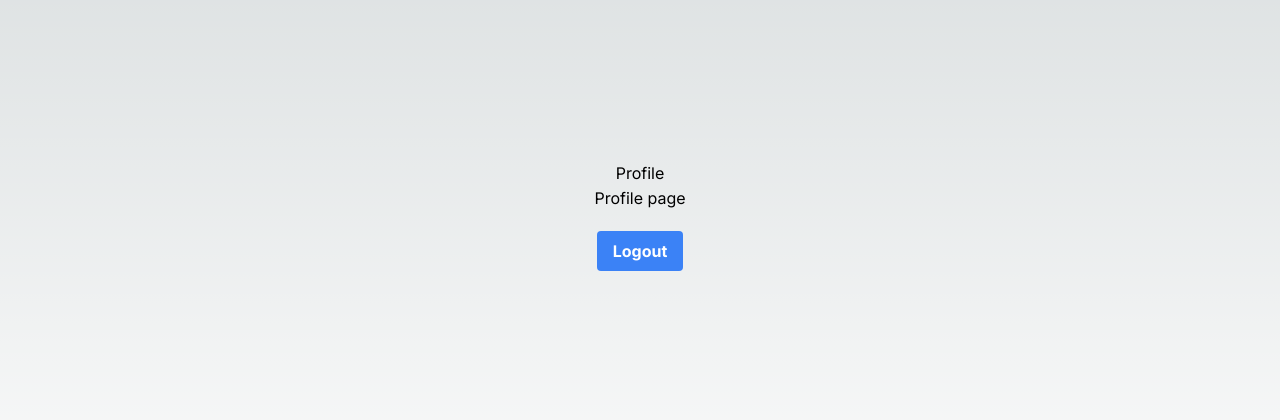
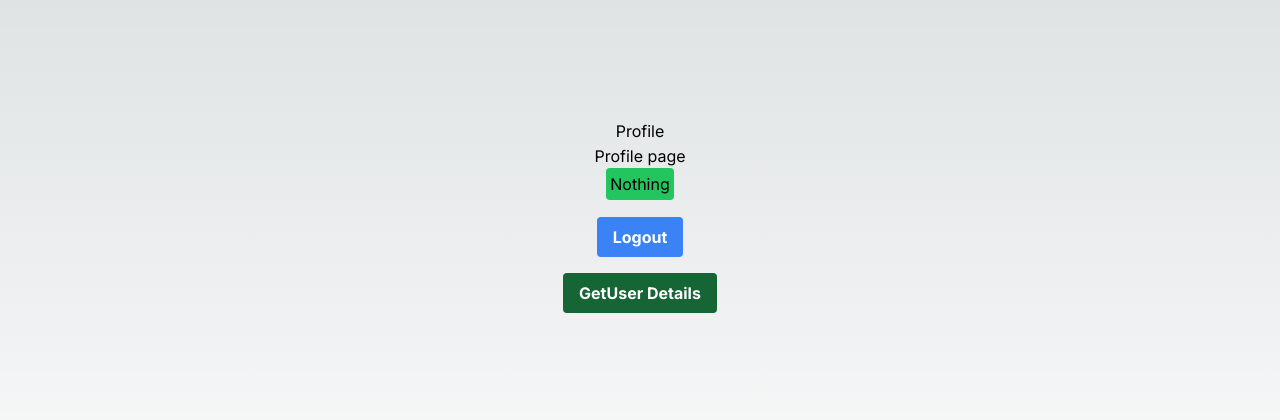
Before and after one commit to michalweclawik/next-ts, a Next.js app: page /profile in a window 1280 px wide. Shown: the part 184-604 px from the top of the page. Built offline with nearby package versions, Linux system fonts and the light colour scheme.

Commit message:
profile page done

```diff
--- a/src/app/profile/page.tsx
+++ b/src/app/profile/page.tsx
@@ -1,22 +1,28 @@
 "use client";
 import axios from "axios";
 import Link from "next/link";
+import React, { useState } from "react";
+import { toast } from "react-hot-toast";
 import { useRouter } from "next/navigation";
 
-import React from "react";
-import { toast } from "react-hot-toast";
-
-const ProfilePage = () => {
-  const route = useRouter();
+export default function ProfilePage() {
+  const router = useRouter();
+  const [data, setData] = useState("nothing");
   const logout = async () => {
     try {
       await axios.get("/api/users/logout");
-      toast.success("Logout succesful");
-      route.push("/login");
+      toast.success("Logout successful");
+      router.push("/login");
     } catch (error: any) {
       console.log(error.message);
       toast.error(error.message);
     }
+  };
+
+  const getUserDetails = async () => {
+    const res = await axios.get("/api/users/me");
+    console.log(res.data);
+    setData(res.data.data._id);
   };
 
   return (
@@ -24,16 +30,27 @@ const ProfilePage = () => {
       <h1>Profile</h1>
       <hr />
       <p>Profile page</p>
+      <h2 className="p-1 rounded bg-green-500">
+        {data === "nothing" ? (
+          "Nothing"
+        ) : (
+          <Link href={`/profile/${data}`}>{data}</Link>
+        )}
+      </h2>
       <hr />
       <button
         onClick={logout}
-        className="bg-blue-500 mt-5 hover:bg-blue-700
-      text-white font-bold py-2 px-4 rounded"
+        className="bg-blue-500 mt-4 hover:bg-blue-700 text-white font-bold py-2 px-4 rounded"
       >
         Logout
       </button>
+
+      <button
+        onClick={getUserDetails}
+        className="bg-green-800 mt-4 hover:bg-blue-700 text-white font-bold py-2 px-4 rounded"
+      >
+        GetUser Details
+      </button>
     </div>
   );
-};
-
-export default ProfilePage;
+}
```
